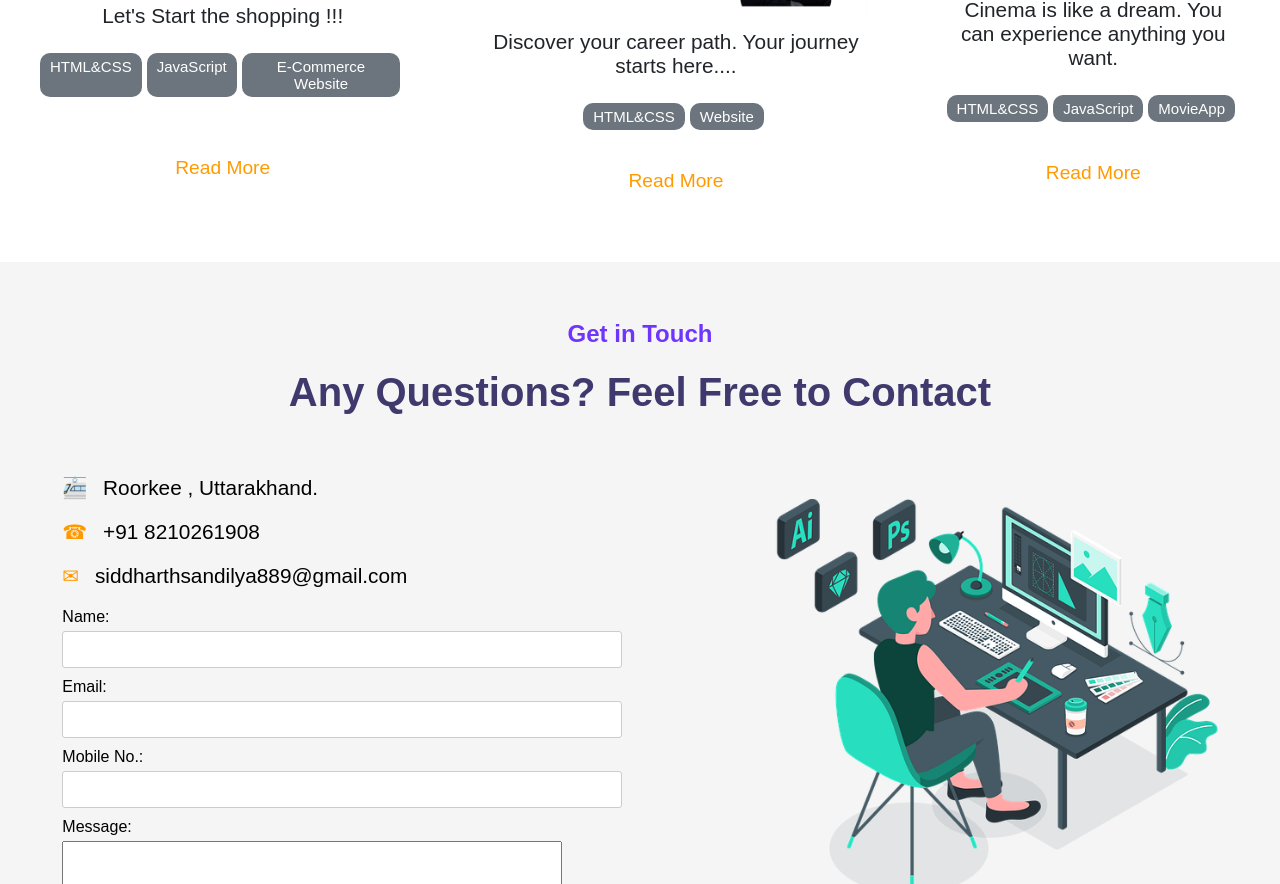
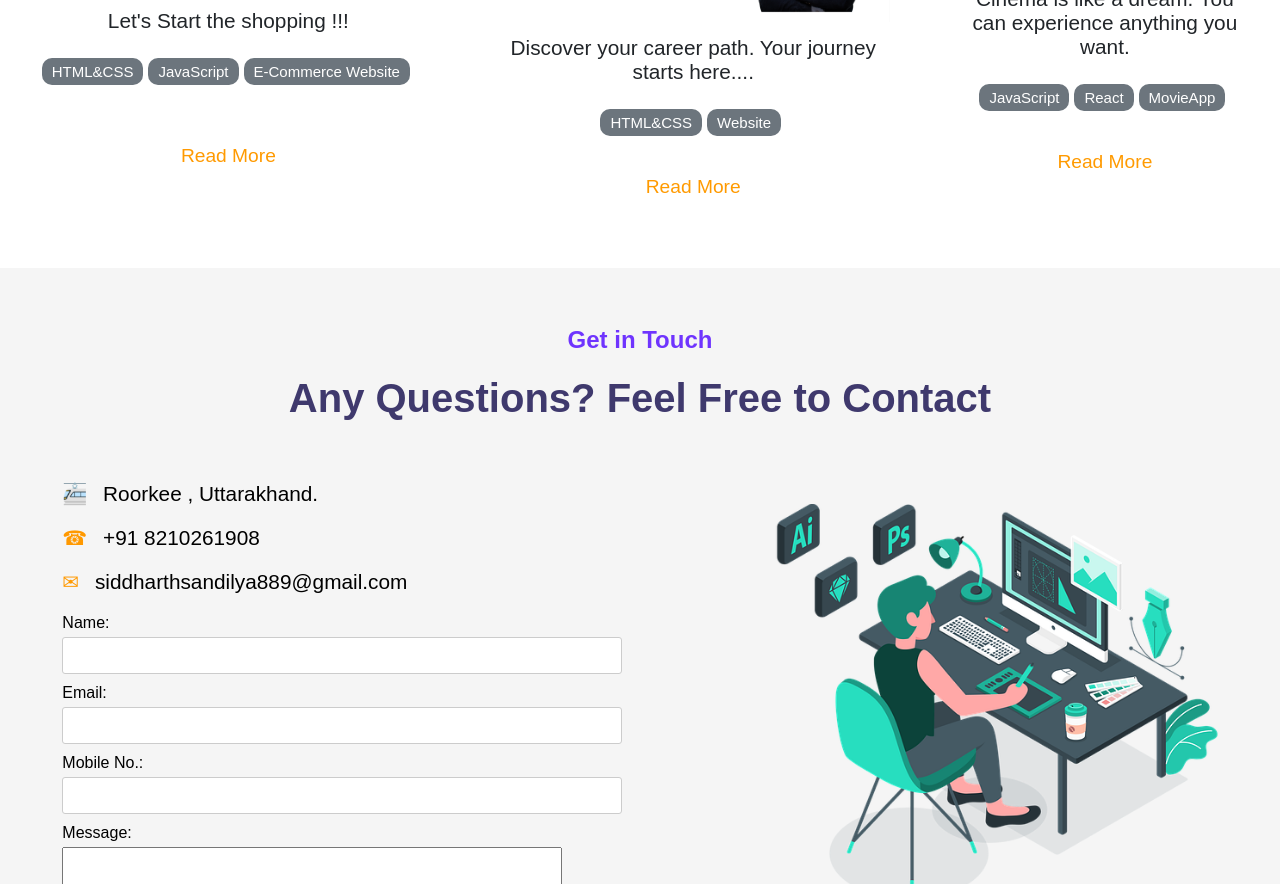
Before and after one commit to sidsandy249/Portfolio, a plain HTML site: page index.html in a window 1280 px wide. Shown: the part 2346-3230 px from the top of the page. Drawn offline with nearby package versions, Linux system fonts and the light colour scheme.

Commit message:
Update index.html

```diff
--- a/index.html
+++ b/index.html
@@ -174,8 +174,8 @@
           <img src="./Images/project3.png" alt="netflix clone">
           <p>Cinema is like a dream. You can experience anything you want.</p>
           <div class="tags">
-            <span>HTML&CSS</span>
             <span>JavaScript</span>
+            <span>React</span>
             <span>MovieApp</span>
           </div>
           <a href="#" id="netflix" class="read-more-button net project">Read More</a>
```
